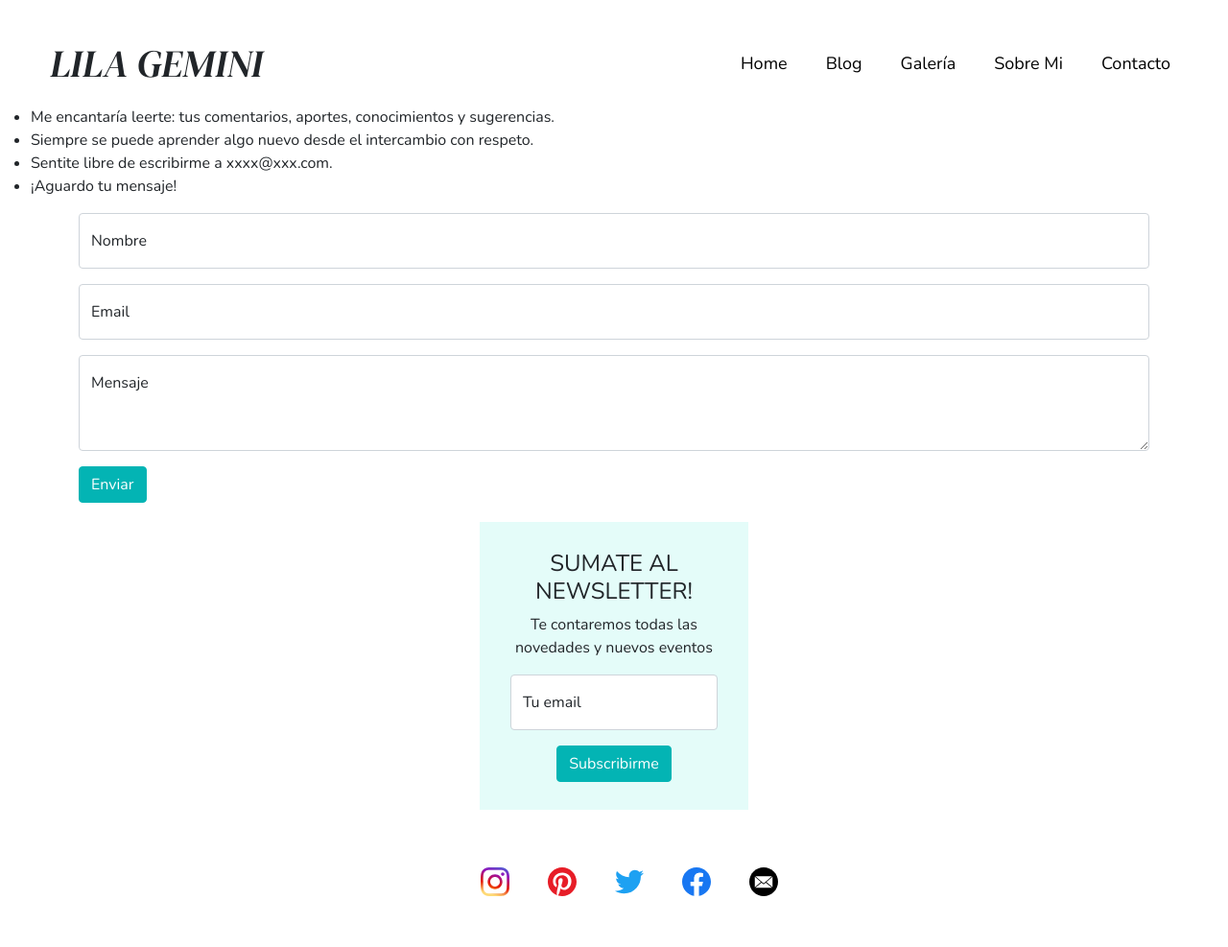
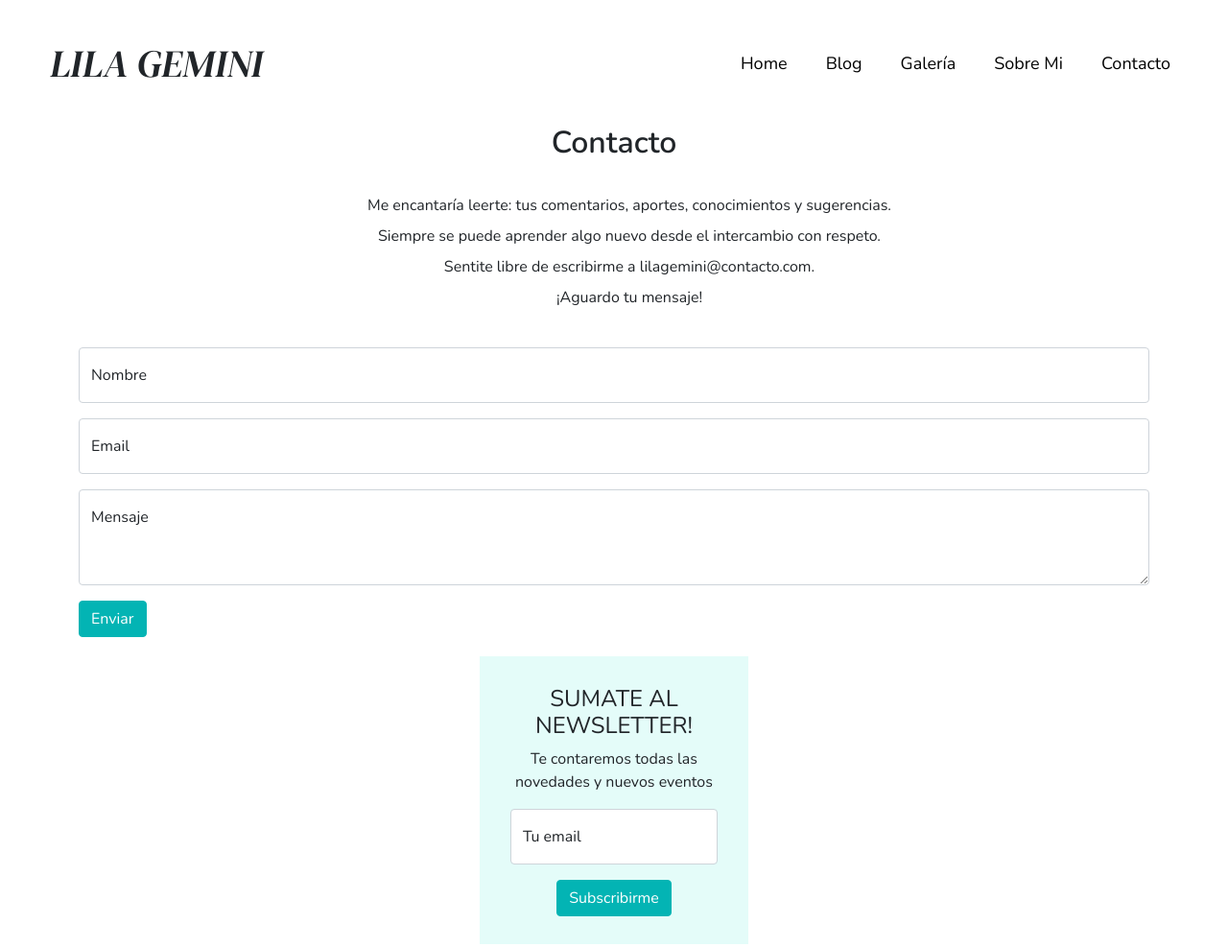
Before and after one commit to dalivainer/proyecto-coder, a website: page pages/contacto.html in a window 1280 px wide. Shown: the top 987 px of the page at 96% size. Drawn offline with nearby package versions, Linux system fonts and the light colour scheme.

Commit message:
pages structure completed. Contact page completed

```diff
--- a/pages/contacto.html
+++ b/pages/contacto.html
@@ -43,12 +43,16 @@
             <!-- FIN NAV SUP-->
         </header>
         <main>
+            <!-- TÍTULO -->
+            <h2>Contacto</h2>
             <!-- TEXTO -->
+            <section class="txt-contacto">
             <div>
                 <ul class="contacto">
-                    <li class="list-items"> Me encantaría leerte: tus comentarios, aportes, conocimientos y sugerencias.</li ><li>Siempre se puede aprender algo nuevo desde el intercambio con respeto.</li><li class="list-items">Sentite libre de escribirme a xxxx@xxx.com.</li><li class="list-items">¡Aguardo tu mensaje!</li>
+                    <li class="list-items"> Me encantaría leerte: tus comentarios, aportes, conocimientos y sugerencias.</li ><li>Siempre se puede aprender algo nuevo desde el intercambio con respeto.</li><li class="list-items">Sentite libre de escribirme a lilagemini@contacto.com.</li><li class="list-items">¡Aguardo tu mensaje!</li>
                 </ul>
             </div>
+            </section>
             <!-- FORMULARIO -->
             <section class="container p5">
                 <form>
--- a/scss/style.scss
+++ b/scss/style.scss
@@ -69,11 +69,17 @@ body {
         color: white;
     }
     }
-/*Main*/
+/*Main general*/
 h1 {
     font-family: $font-lila;
     padding: 0;
     margin: 0;
+}
+h2 {
+    @include flex-column;
+    font-weight: 600;
+    padding: 20px 10px 10px 10px;
+    margin: 10px;
 }
 #lila-gemini {
     font-size: 20px;
@@ -83,6 +89,7 @@ h1 {
     display: flex;
     align-content: flex-end;
 }
+/* Main pages/Home */
 #img-portada {
     width: 100%;
 }
@@ -112,6 +119,21 @@ h1 {
 .py-5 {
     padding-top: 0!important;
 }
+/* Main pages/Contacto */
+.txt-contacto {
+    display: flex;
+    flex-wrap: wrap;
+    flex-direction: row;
+    justify-content: center;
+    align-items: center;
+    padding: 10px;
+    margin: 10px;
+}
+.contacto {
+    list-style-type: none;
+    text-align: center;
+    line-height: 2.0;
+}
 /* Newsletter */
 .nletter {
     @include divs;
@@ -134,7 +156,7 @@ h1 {
         margin: 20px;
     }
 }
-        /* Form */
+        /* NL Form */
         form {
             margin: 0px!important;
         }
```
Also changed, not shown: package.json (+264 -2 lines), css/main.css.
